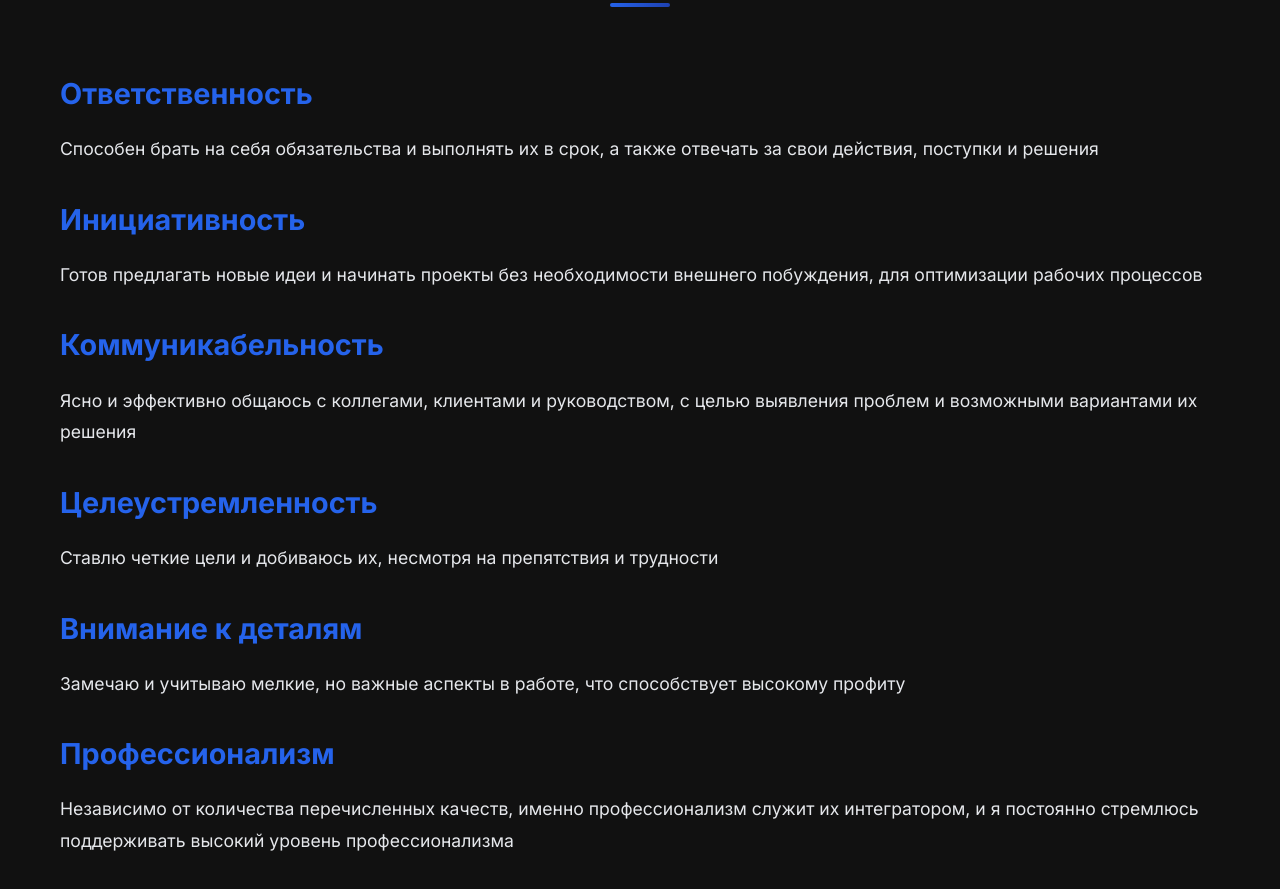
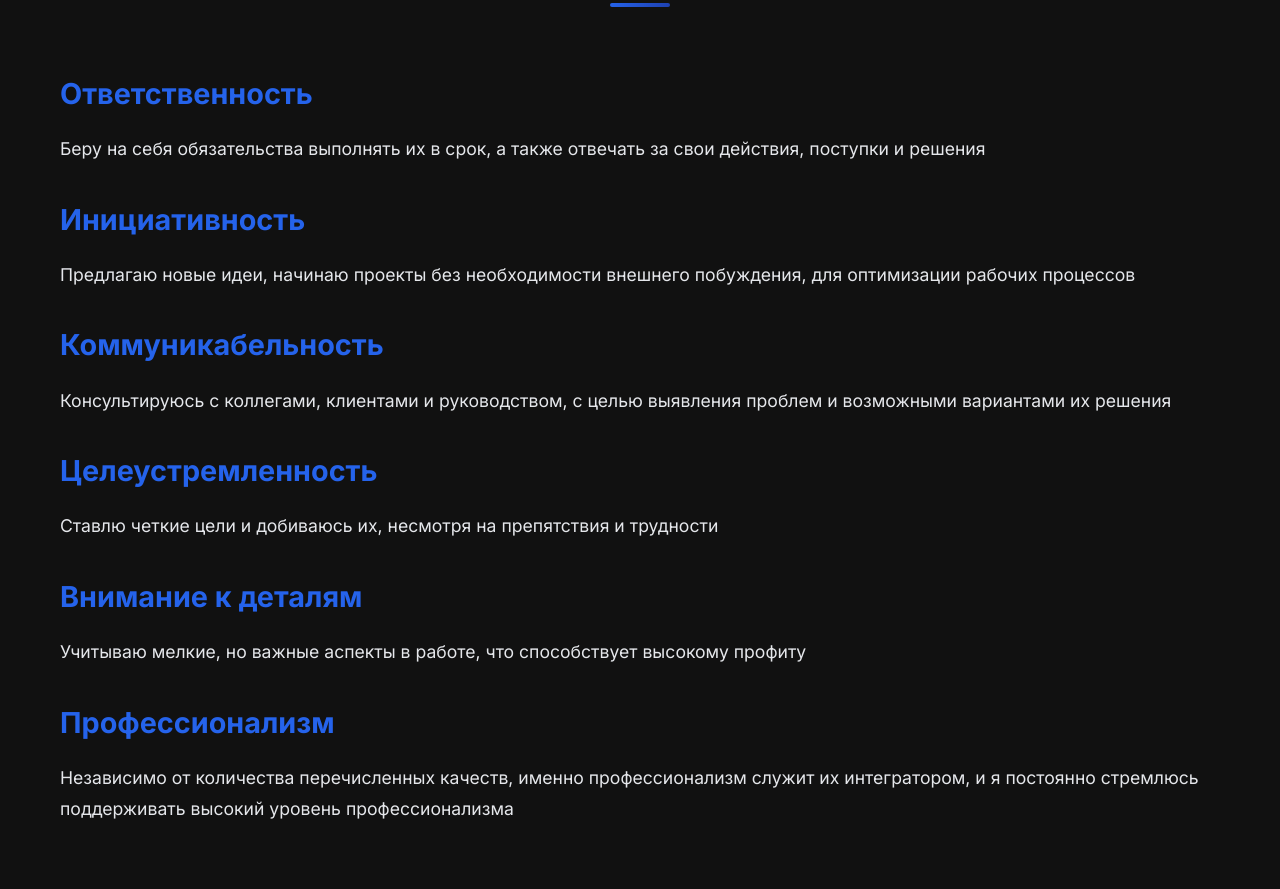
Before and after one commit to AstraL13666/bus-vis, a plain HTML site: page index.html in a window 1280 px wide. Shown: the part 977-1866 px from the top of the page. Drawn offline with Linux system fonts and the light colour scheme.

Commit message:
Update Section

```diff
--- a/index.html
+++ b/index.html
@@ -73,15 +73,15 @@
                 <div class="about-text">
                     <h3>Ответственность</h3>
                     <p class="about-description">
-                        Способен брать на себя обязательства и выполнять их в срок, а также отвечать за свои действия, поступки и решения
+                        Беру на себя обязательства выполнять их в срок, а также отвечать за свои действия, поступки и решения
                     </p>
                     <h3>Инициативность</h3>
                     <p class="about-description">
-                        Готов предлагать новые идеи и начинать проекты без необходимости внешнего побуждения, для оптимизации рабочих процессов
+                        Предлагаю новые идеи, начинаю проекты без необходимости внешнего побуждения, для оптимизации рабочих процессов
                     </p>
                     <h3>Коммуникабельность</h3>
                     <p class="about-description">
-                        Ясно и эффективно общаюсь с коллегами, клиентами и руководством, с целью выявления проблем и возможными вариантами их решения
+                        Консультируюсь с коллегами, клиентами и руководством, с целью выявления проблем и возможными вариантами их решения
                     </p>
                     <h3>Целеустремленность</h3>
                     <p class="about-description">
@@ -89,7 +89,7 @@
                     </p>
                     <h3>Внимание к деталям</h3>
                     <p class="about-description">
-                        Замечаю и учитываю мелкие, но важные аспекты в работе, что способствует высокому профиту
+                        Учитываю мелкие, но важные аспекты в работе, что способствует высокому профиту
                     </p>
                     <h3>Профессионализм</h3>
                     <p class="about-description">
```
